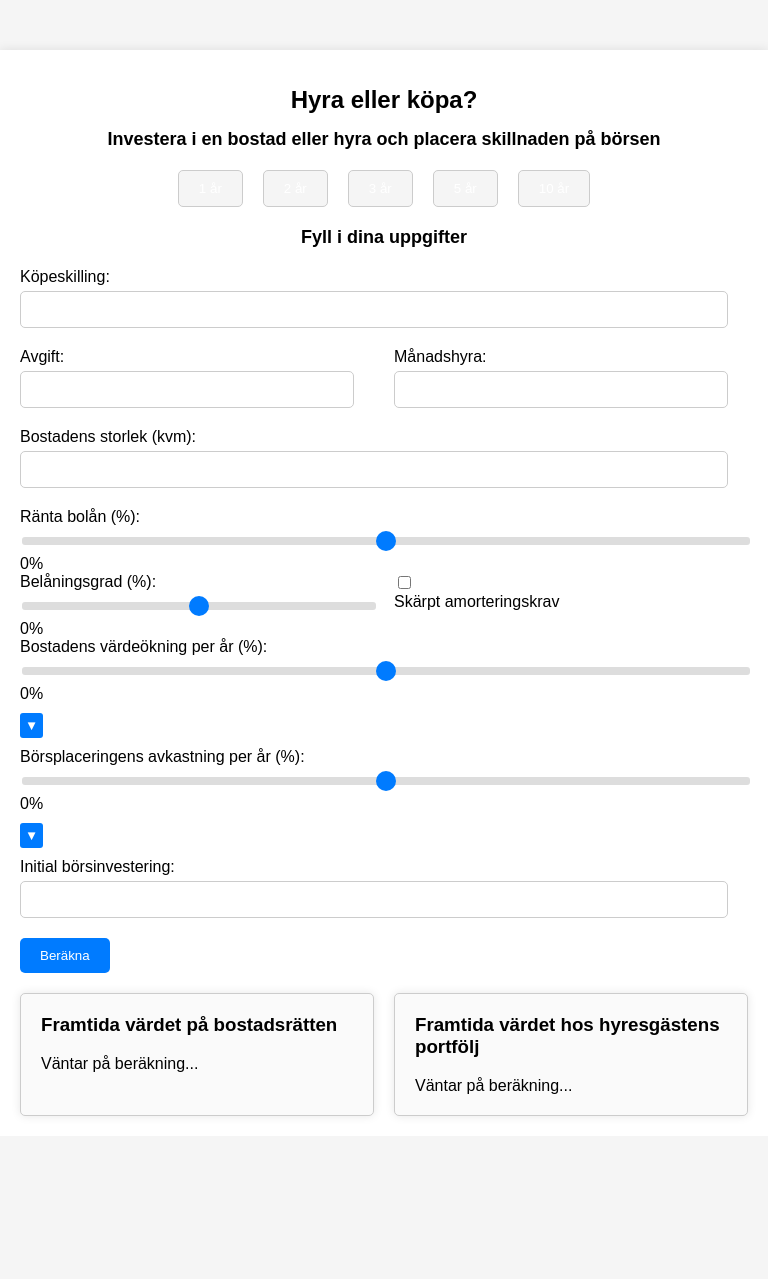
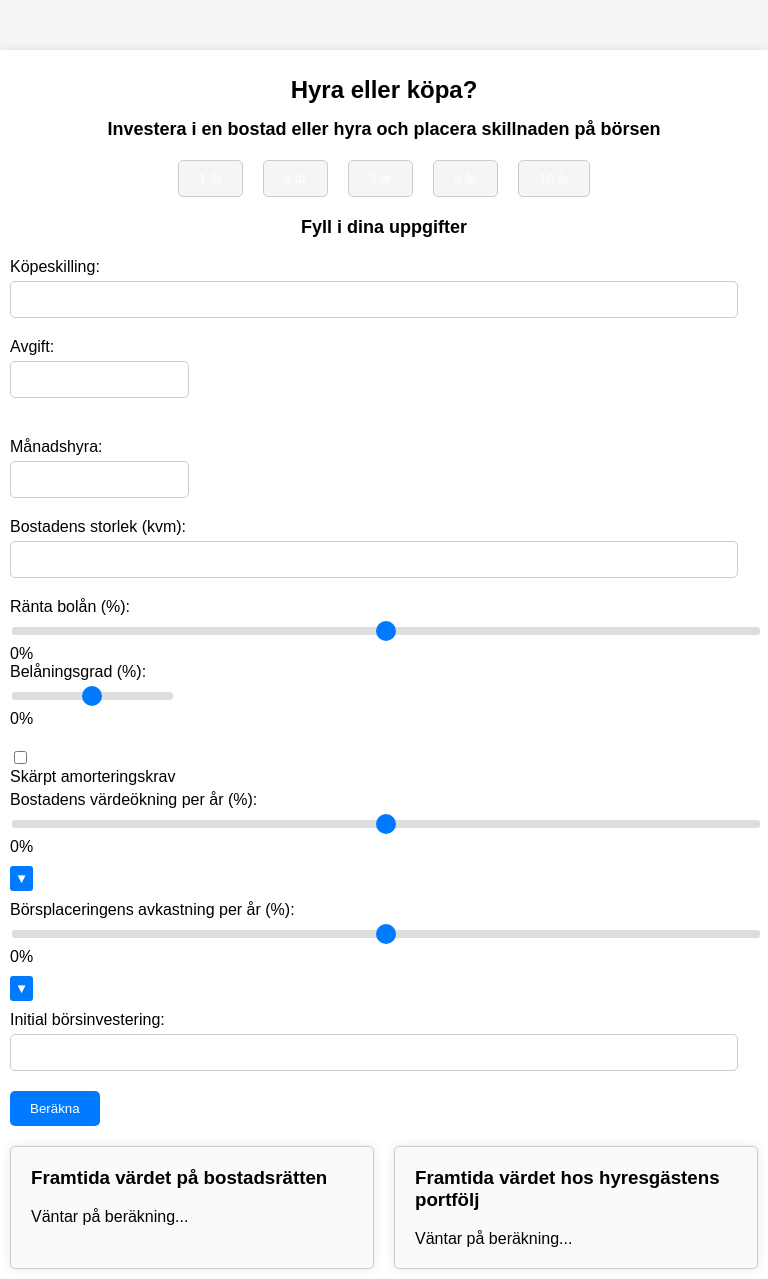
Before and after one commit to rosalomon/rosalomon.github.io, a plain HTML site: page rentbuy/index.html in a window 768 px wide. Before the commit the page ends 1136 px from the top, so only its background shows below. Drawn offline with Linux system fonts and the light colour scheme.

Commit message:
lättare editering av designen

```diff
--- a/rentbuy/index.html
+++ b/rentbuy/index.html
@@ -21,21 +21,21 @@
             <h2>Fyll i dina uppgifter</h2>
             <div>
                 <label for="purchasePrice">Köpeskilling:</label>
-                <input type="number" id="purchasePrice" name="purchasePrice">
+                <input type="number" id="purchasePrice" name="purchasePrice" inputmode ="numeric">
             </div>
             <div class="inline-inputs">
                 <div>
                     <label for="monthlyFee">Avgift:</label>
-                    <input type="number" id="monthlyFee" name="monthlyFee">
+                    <input type="number" id="monthlyFee" name="monthlyFee" inputmode ="numeric">
                 </div>
                 <div>
                     <label for="monthlyRent">Månadshyra:</label>
-                    <input type="number" id="monthlyRent" name="monthlyRent">
+                    <input type="number" id="monthlyRent" name="monthlyRent" inputmode ="numeric">
                 </div>
             </div>
             <div>
                 <label for="size">Bostadens storlek (kvm):</label>
-                <input type="number" id="size" name="size">
+                <input type="number" id="size" name="size" inputmode ="numeric">
             </div>
             <div>
                 <label for="interestRate">Ränta bolån (%):</label>
@@ -72,7 +72,7 @@
             <div id="individualStockReturnRates" class="hidden"></div>
             <div>
                 <label for="initialInvestment">Initial börsinvestering:</label>
-                <input type="number" id="initialInvestment" name="initialInvestment">
+                <input type="number" id="initialInvestment" name="initialInvestment" inputmode ="numeric">
             </div>
             <button id="calculateBtn">Beräkna</button>
         </div>
--- a/rentbuy/style.css
+++ b/rentbuy/style.css
@@ -148,17 +148,20 @@ button:hover {
 
 .result-section {
     display: flex;
-    flex-direction: column;
+    flex-direction: row;
+    justify-content: space-between;
     gap: 20px;
     margin-top: 20px;
 }
 
 .result-box {
+    flex: 1;
     padding: 20px;
     border: 1px solid #ccc;
     border-radius: 5px;
     background-color: #fafafa;
     box-shadow: 0 0 10px rgba(0, 0, 0, 0.1);
+    box-sizing: border-box;
 }
 
 .result-box h3 {
@@ -180,21 +183,21 @@ button:hover {
     background: #0056b3;
 }
 
-@media (min-width: 768px) {
+@media (max-width: 768px) {
+    .container {
+        padding: 10px;
+    }
+
+    .inline-inputs, .inline-inputs-separate {
+        flex-direction: column;
+    }
+
     .result-section {
         flex-direction: row;
-        justify-content: space-between;
+        flex-wrap: wrap;
     }
 
     .result-box {
-        width: 48%;
-    }
-
-    .inline-inputs, .inline-inputs-separate {
-        flex-direction: row;
-    }
-
-    .inline-inputs > div, .inline-inputs-separate > div {
-        margin-bottom: 0;
+        width: calc(50% - 10px);
     }
 }
```
